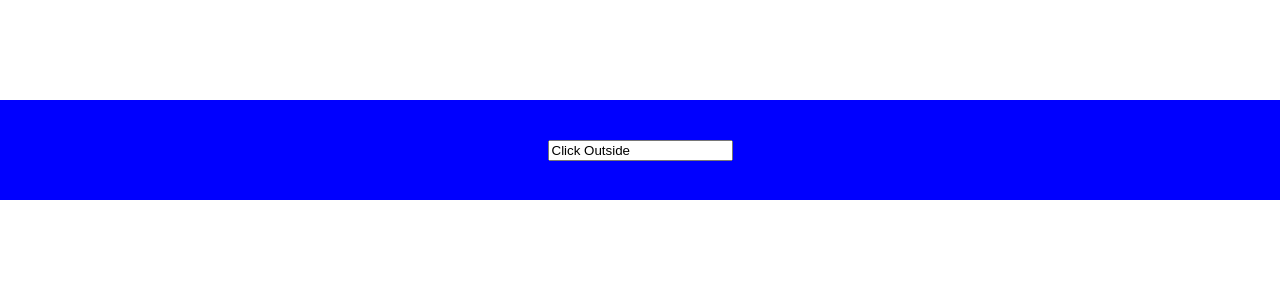
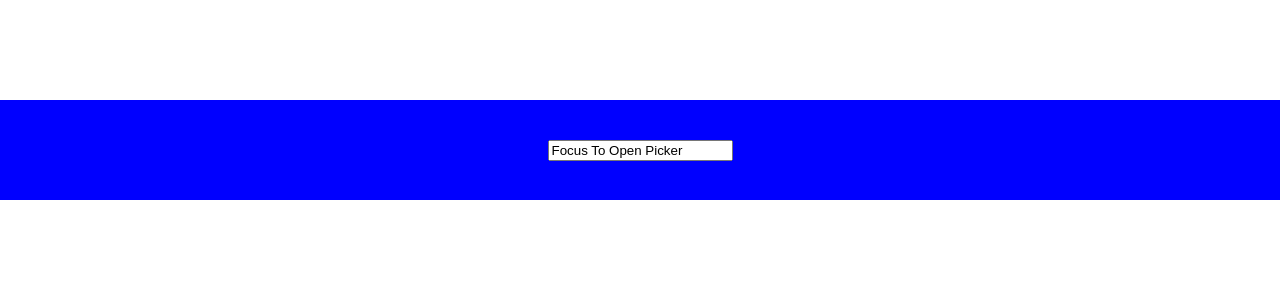
Before and after one commit to amarcher/react-outside-click-handler-demo, a React (Create React App) app: page / in a window 1280 px wide. Shown: the top 300 px of the page. Built offline with nearby package versions, Linux system fonts and the light colour scheme.

Commit message:
add messaging

```diff
--- a/src/App.js
+++ b/src/App.js
@@ -50,11 +50,12 @@ class Content extends Component {
     const { isFocussed } = this.props;
 
     const className = `Element${isFocussed ? '_focussed' : ''}`
+    const value = isFocussed ? 'Now Click Outside' : 'Focus To Open Picker';
 
     return (
       <OutsideClickHandler onOutsideClick={this.handleOutsideClick} useCapture>
         <div className={className}>
-          <input type="text" defaultValue="Click Outside" onFocus={this.handleInsideClick} />
+          <input type="text" value={value} onChange={() => {}} onFocus={this.handleInsideClick} />
           {this.maybeRenderDatePicker()}
         </div>
       </OutsideClickHandler>
```
